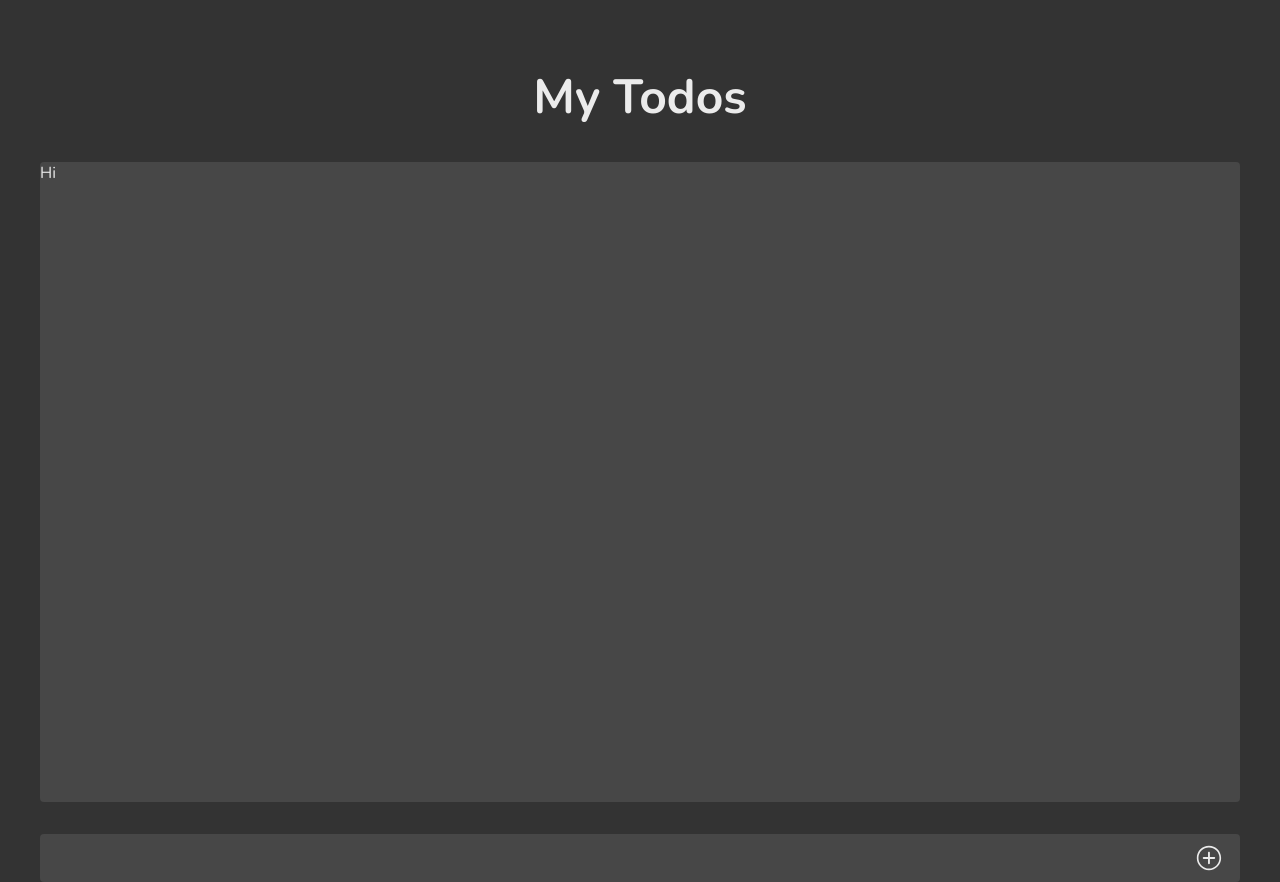
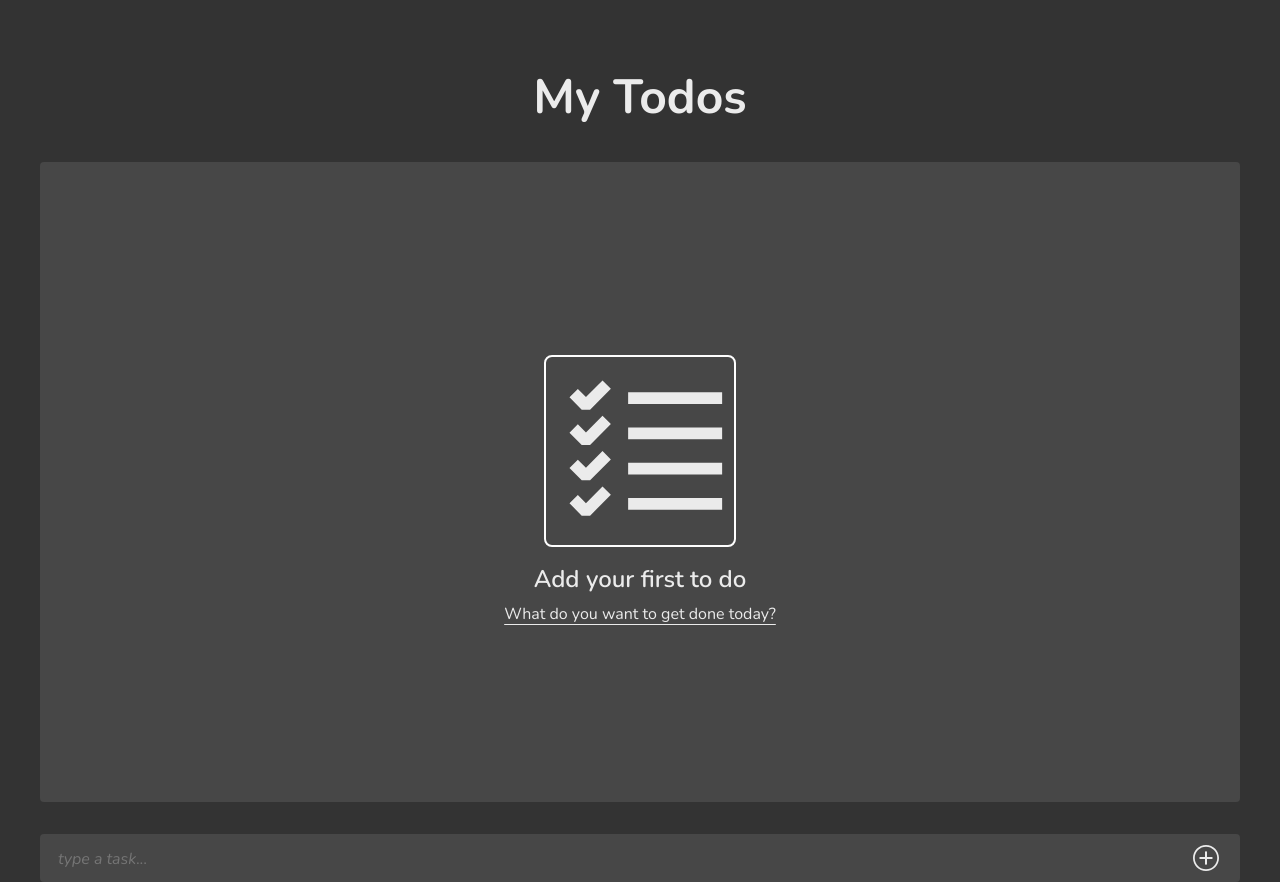
Before and after one commit to marcosfavarao/todo-app, a React (Create React App) app: page / in a window 1280 px wide. Built offline with nearby package versions, Linux system fonts and the light colour scheme.

Commit message:
Feature: Created todos display

```diff
--- a/src/common/styles/themeStyles.ts
+++ b/src/common/styles/themeStyles.ts
@@ -35,7 +35,7 @@ export const darkTheme = {
   colors: {
     background: '#333333',
     text: '#EBEBEB',
-    primary: '#CC5801',
+    primary: '#169a67',
     secondary: '',
   },
 
--- a/src/pages/Home/Home.tsx
+++ b/src/pages/Home/Home.tsx
@@ -1,10 +1,27 @@
-import { useState } from 'react';
+import { FormEvent, useState } from 'react';
+import { VscChecklist } from 'react-icons/vsc';
 import { IoIosAddCircleOutline } from 'react-icons/io';
 
-import { Container, Content, Header, Display, InputField } from './home.styles';
+import {
+  Container,
+  Content,
+  Header,
+  Display,
+  Empty,
+  Task,
+  InputField,
+} from './home.styles';
 
 export const Home = () => {
   const [isFocused, setIsFocused] = useState(false);
+  const [todo, setTodo] = useState('');
+  const [todos, setTodos] = useState(0);
+
+  const assignTodo = (event: FormEvent) => {
+    // Event type definition -> event: ChangeEvent<HTMLInputElement>
+    event.preventDefault();
+    setTodo('');
+  };
 
   return (
     <Container>
@@ -13,17 +30,31 @@ export const Home = () => {
           <h1>My Todos</h1>
         </Header>
 
-        <Display>
-          <div>Hi</div>
+        <Display hasTasks={todos > 0}>
+          {!todos ? (
+            <Empty>
+              <VscChecklist />
+              <h2>Add your first to do</h2>
+              <p>What do you want to get done today?</p>
+            </Empty>
+          ) : (
+            <Task>Hi</Task>
+          )}
         </Display>
 
-        <InputField>
+        <InputField isFocused={isFocused} onSubmit={assignTodo}>
           <input
             type="text"
             onFocus={() => setIsFocused(true)}
             onBlur={() => setIsFocused(false)}
+            placeholder="type a task..."
+            value={todo}
+            onChange={(event) => setTodo(event.target.value)}
           />
-          <IoIosAddCircleOutline />
+
+          <button type="submit">
+            <IoIosAddCircleOutline />
+          </button>
         </InputField>
       </Content>
     </Container>
--- a/src/pages/Home/home.styles.ts
+++ b/src/pages/Home/home.styles.ts
@@ -1,5 +1,13 @@
 import styled from 'styled-components';
-import { lighten, transparentize } from 'polished';
+import { lighten } from 'polished';
+
+interface InputFieldProps {
+  isFocused: boolean;
+}
+
+interface DisplayProps {
+  hasTasks: boolean;
+}
 
 export const Container = styled.div`
   width: 100%;
@@ -7,7 +15,6 @@ export const Container = styled.div`
 `;
 
 export const Content = styled.section`
-  /* background-color: lightseagreen; */
   width: 100%;
   max-width: 1200px;
   margin: 0 auto;
@@ -15,7 +22,6 @@ export const Content = styled.section`
 `;
 
 export const Header = styled.header`
-  /* background-color: lightskyblue; */
   width: 100%;
 
   h1 {
@@ -26,52 +32,130 @@ export const Header = styled.header`
   }
 `;
 
-export const Display = styled.div`
+export const Display = styled.div<DisplayProps>`
   background: ${({ theme }) => lighten(0.08, theme.colors.background)};
   width: 100%;
   height: 40rem;
   margin-top: 2rem;
+  padding: 1rem;
 
   border: 0;
   border-radius: 0.25rem;
   overflow: hidden;
   overflow-y: auto;
+
+  display: flex;
+  align-items: center;
+  justify-content: ${({ hasTasks }) => (hasTasks ? `flex-start` : `center`)};
+  flex-direction: column;
 `;
 
-export const InputField = styled.div`
+export const Empty = styled.div`
+  width: 100%;
+  display: flex;
+  align-items: center;
+  justify-content: center;
+  flex-direction: column;
+
+  svg {
+    width: 12rem;
+    height: 12rem;
+    margin: 1rem;
+    border: 2px solid white;
+    border-radius: 0.5rem;
+  }
+
+  h2 {
+    margin-bottom: 0.5rem;
+    text-align: center;
+  }
+
+  P {
+    text-align: center;
+    text-decoration: underline;
+    text-underline-position: under;
+    font-weight: ${({ theme }) => theme.fonts.weight.light};
+  }
+`;
+
+export const Task = styled.div`
+  background: red;
+  width: 100%;
+  height: 3rem;
+  margin-bottom: 1rem;
+  padding: 1rem;
+  border: 0;
+  border-radius: 0.25rem;
+
+  display: flex;
+  align-items: center;
+  justify-content: flex-start;
+  flex-direction: row;
+`;
+
+export const InputField = styled.form<InputFieldProps>`
   background: ${({ theme }) => lighten(0.08, theme.colors.background)};
   width: 100%;
   height: 3rem;
   margin-top: 2rem;
-  border: 0;
+
+  border: 2px solid
+    ${({ theme, isFocused }) =>
+      isFocused ? theme.colors.primary : `transparent`};
   border-radius: 0.25rem;
+
   display: flex;
   align-items: center;
   justify-content: center;
+  transition: ${({ theme }) => theme.transitions.fast};
 
-  svg {
-    color: ${({ theme }) => theme.colors.text};
-    width: 2rem;
-    height: 2rem;
+  button {
+    background: none;
+    border: 0;
     margin-right: 1rem;
     cursor: pointer;
-    transition: color ${({ theme }) => theme.transitions.fast};
 
-    &:hover {
-      color: ${({ theme }) => theme.colors.primary};
+    display: flex;
+    align-items: center;
+    justify-content: center;
+    flex-direction: row;
+
+    svg {
+      color: ${({ theme }) => theme.colors.text};
+      width: 2rem;
+      height: 2rem;
+
+      transition: color ${({ theme }) => theme.transitions.fast};
+      &:hover {
+        color: ${({ theme }) => theme.colors.primary};
+      }
     }
   }
 
   input {
     background: none;
+    color: ${({ theme }) => theme.colors.text};
+
     width: 100%;
     height: inherit;
     margin: 1rem;
+
     border: 0;
     border-radius: 0.25rem;
+
+    font-size: 1.1rem;
+    font-weight: ${({ theme }) => theme.fonts.weight.normal};
+    text-transform: capitalize;
 
     &:focus {
       outline: none;
     }
+
+    &::placeholder {
+      text-transform: none;
+      font-size: 1rem;
+      font-style: italic;
+      font-weight: ${({ theme }) => theme.fonts.weight.light};
+    }
   }
 `;
```
